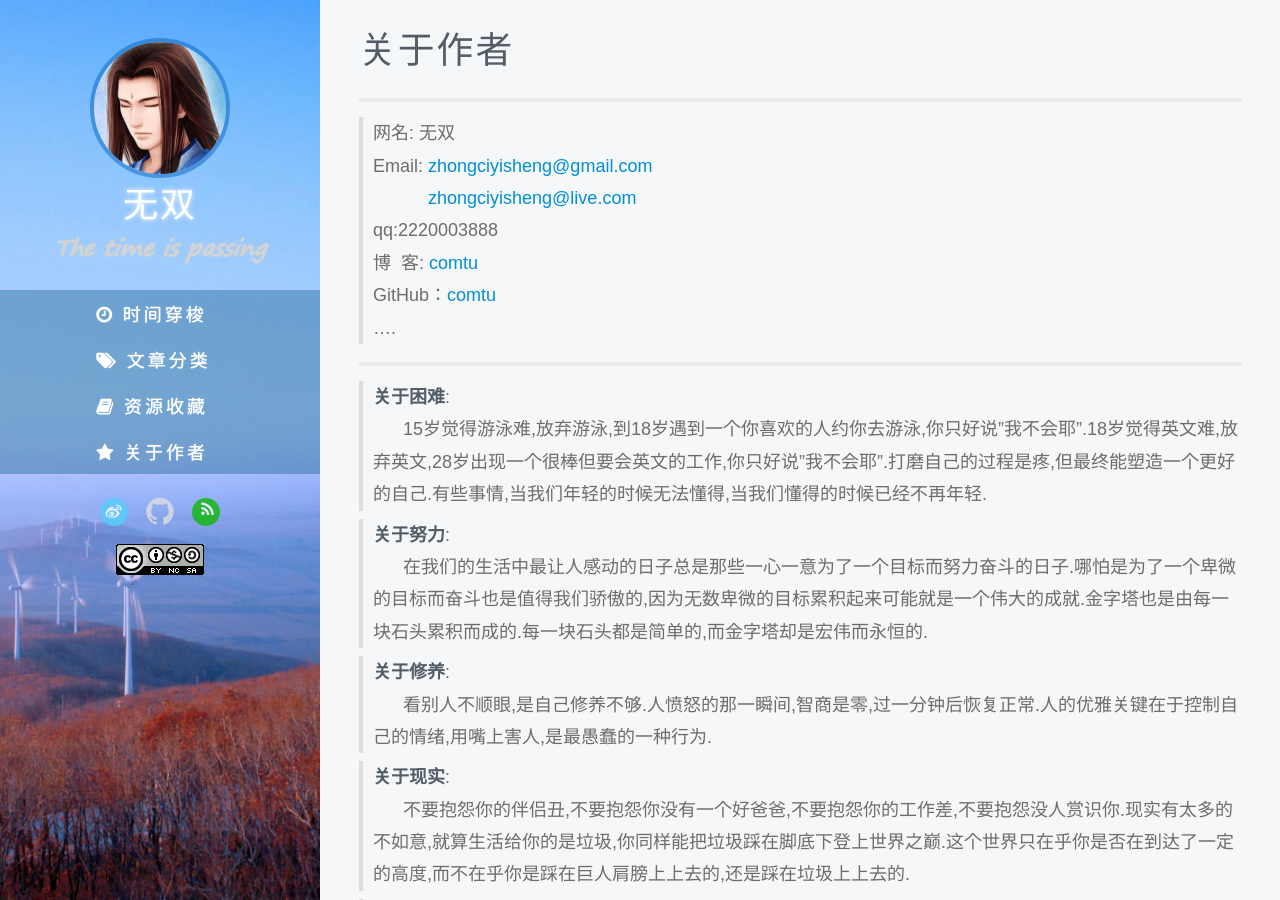
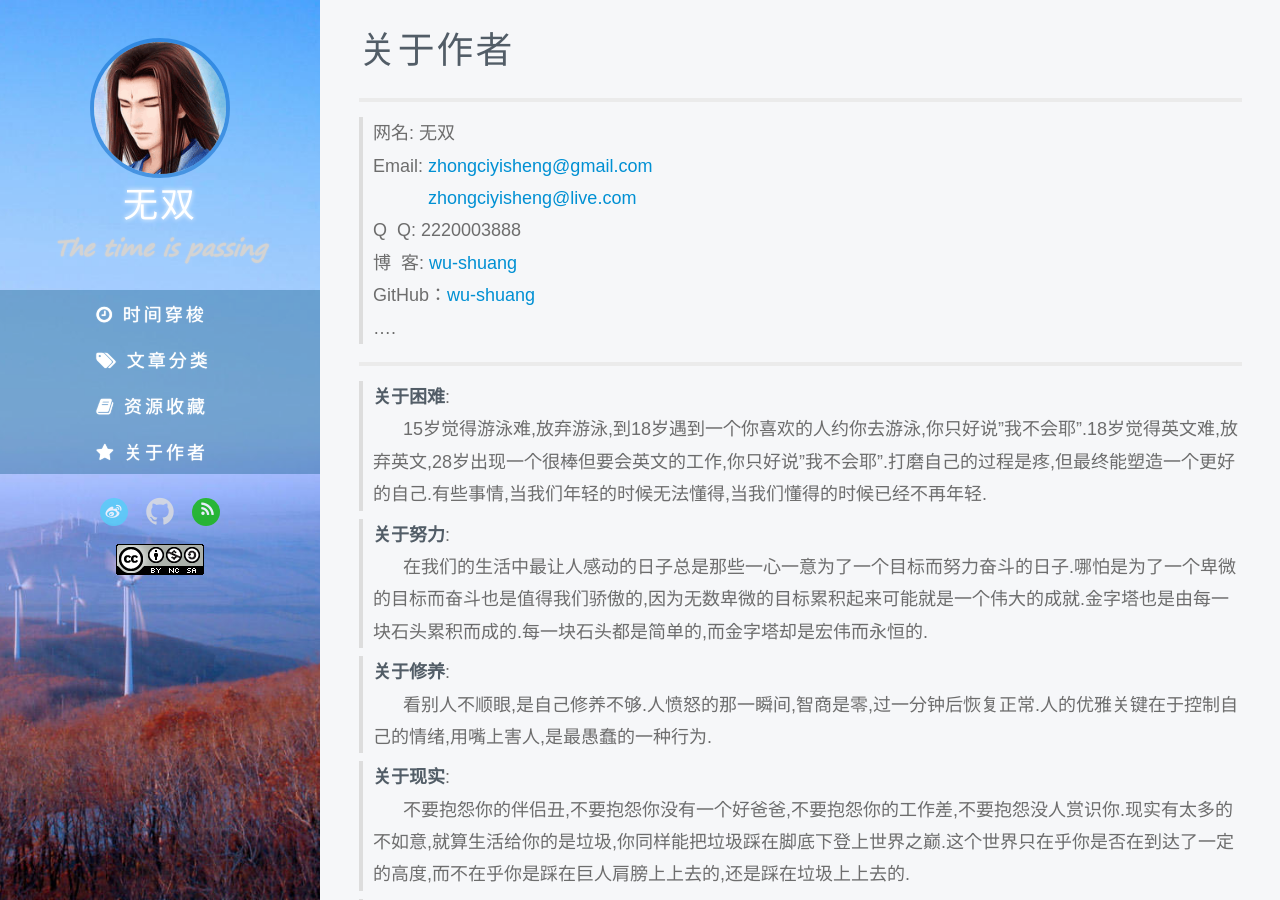
Before and after one commit to wu-shuang/wu-shuang.github.io, a Jekyll site: the page built from page/about.md, in a window 1280 px wide and 900 px high. Built offline with Jekyll 4.4.1, drawn with Linux system fonts in a browser that asks for light colours; some web fonts are replaced; comment, search, counter and statistics services are not loaded.

Commit message:
no message

```diff
--- a/page/about.md
+++ b/page/about.md
@@ -32,9 +32,9 @@ blockquote p {
 > 网名: 无双
 > Email: <a href="mailto:zhongciyisheng@gmail.com">zhongciyisheng@gmail.com</a><br />
 &nbsp;&nbsp;&nbsp;&nbsp;&nbsp;&nbsp;&nbsp;&nbsp;&nbsp;&nbsp;&nbsp;<a href="mailto:zhongciyisheng@live.com">zhongciyisheng@live.com</a>
-> qq:2220003888 <br />
-> 博&nbsp;&nbsp;客: <a href="http://wu-shuang.github.io/">comtu</a>
-> GitHub：[comtu](https://github.com/wu-shuang)
+> Q&nbsp;&nbsp;Q: 2220003888 <br />
+> 博&nbsp;&nbsp;客: <a href="http://wu-shuang.github.io/">wu-shuang</a>
+> GitHub：[wu-shuang](https://github.com/wu-shuang)
 > ....
 
 ---
```
